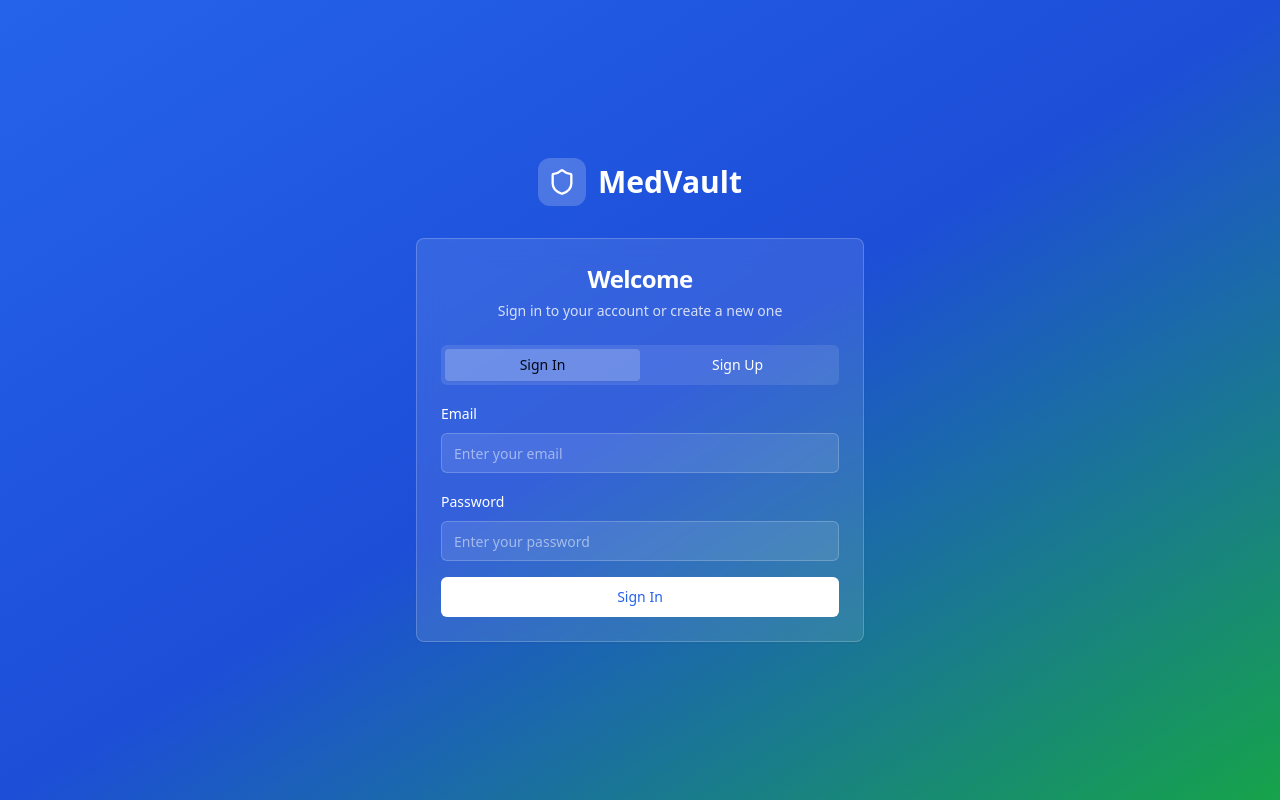
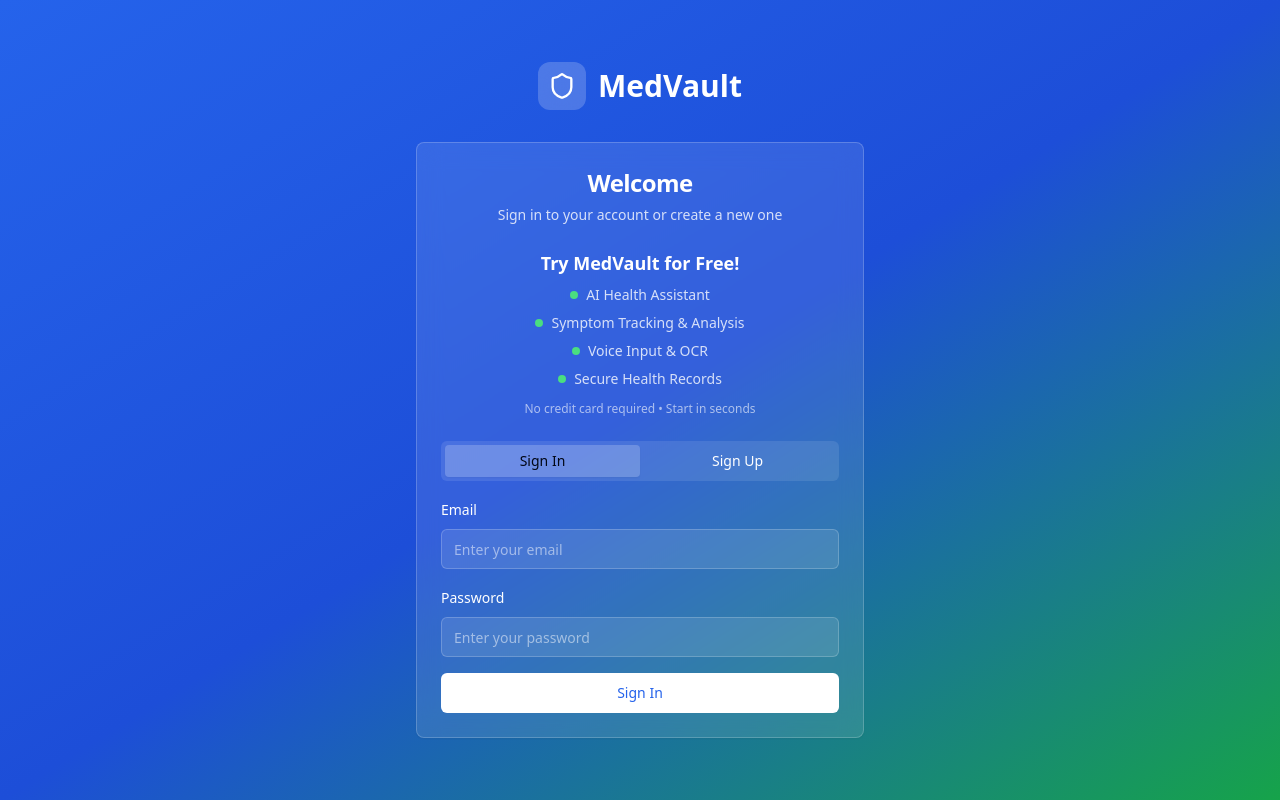
Before and after one commit to Experio2705/medvault-ai-assistant, a React (Vite) app: page /auth in a window 1280 px wide. Built offline with nearby package versions, Linux system fonts and the light colour scheme.

Commit message:
Add "Try for Free" section
Added a "Try for Free" section to the login page, including pricing tiers and highlighting free features.

```diff
--- a/src/pages/Auth.tsx
+++ b/src/pages/Auth.tsx
@@ -81,6 +81,30 @@ const Auth = () => {
             </CardDescription>
           </CardHeader>
           <CardContent>
+            {/* Try for Free Section */}
+            <div className="mb-6 text-center">
+              <h3 className="text-lg font-semibold text-white mb-2">Try MedVault for Free!</h3>
+              <div className="grid grid-cols-1 gap-2 text-sm text-white/80">
+                <div className="flex items-center justify-center">
+                  <div className="w-2 h-2 bg-green-400 rounded-full mr-2"></div>
+                  <span>AI Health Assistant</span>
+                </div>
+                <div className="flex items-center justify-center">
+                  <div className="w-2 h-2 bg-green-400 rounded-full mr-2"></div>
+                  <span>Symptom Tracking & Analysis</span>
+                </div>
+                <div className="flex items-center justify-center">
+                  <div className="w-2 h-2 bg-green-400 rounded-full mr-2"></div>
+                  <span>Voice Input & OCR</span>
+                </div>
+                <div className="flex items-center justify-center">
+                  <div className="w-2 h-2 bg-green-400 rounded-full mr-2"></div>
+                  <span>Secure Health Records</span>
+                </div>
+              </div>
+              <p className="text-xs text-white/60 mt-3">No credit card required • Start in seconds</p>
+            </div>
+
             {error && (
               <Alert className="mb-4 bg-red-500/20 border-red-400/50">
                 <AlertCircle className="h-4 w-4 text-red-400" />
```
